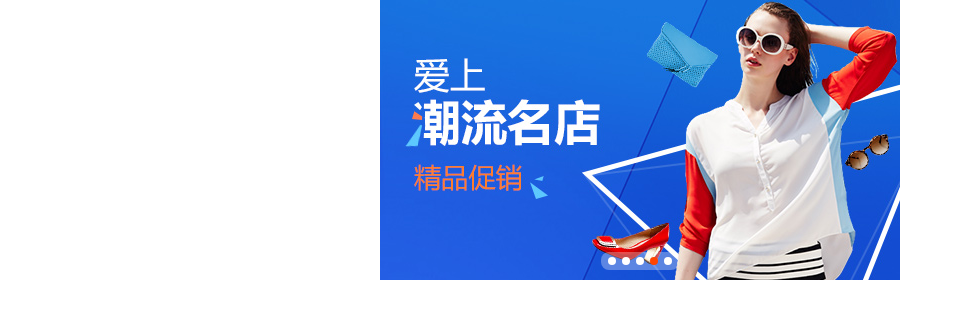
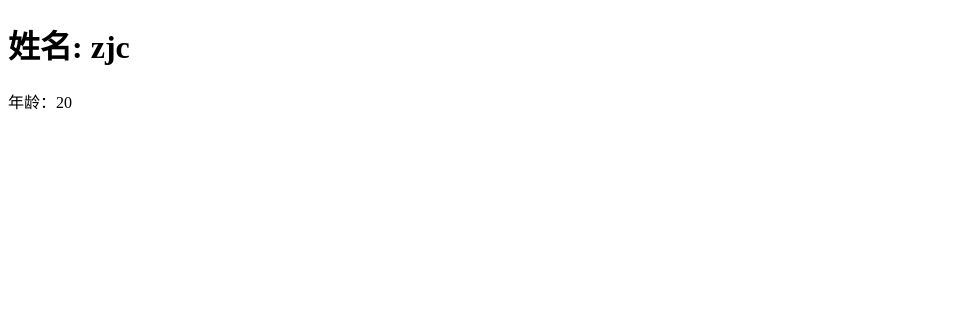
Before and after one commit to 1162941377/React, a React (Create React App) app in the folder react-learn/: page / in a window 1280 px wide. Shown: the top 318 px of the page, without its empty margins (0-955 px from the left). Built offline with nearby package versions, Linux system fonts and the light colour scheme.

Commit message:
Ref转发

```diff
--- a/react-learn/src/App.js
+++ b/react-learn/src/App.js
@@ -1,5 +1,5 @@
 import React, { Component } from "react";
-import Test from "./components/Banner/Test";
+import Test from "./Test";
 
 export default class App extends Component {
   render() {
--- /dev/null
+++ b/react-learn/src/Cmp.js
@@ -0,0 +1,13 @@
+import React, { Component } from "react";
+
+export default class Cmp extends Component {
+  render() {
+    // console.log(this.props);
+    return (
+      <>
+        <h1>姓名: {this.props.name}</h1>
+        <span>年龄：{this.props.age}</span>
+      </>
+    );
+  }
+}
--- /dev/null
+++ b/react-learn/src/Test.js
@@ -0,0 +1,21 @@
+import React, { Component } from "react";
+import Cmp from "./Cmp";
+import withLog from "./withLog";
+
+const ACmp = withLog(Cmp);
+
+export default class Test extends Component {
+  myRef = React.createRef();
+
+  componentDidMount() {
+    console.log(this.myRef);
+  }
+
+  render() {
+    return (
+      <>
+        <ACmp ref={this.myRef} age={20} name="zjc" />
+      </>
+    );
+  }
+}
--- /dev/null
+++ b/react-learn/src/withLog.js
@@ -0,0 +1,28 @@
+import React, { Component } from "react";
+
+export default function withLog(Cmp) {
+  class LogWrapper extends Component {
+    componentDidMount() {
+      console.log(`日志：组件${Cmp}被创建了！${Date.now()}`);
+    }
+
+    componentWillUnmount() {
+      console.log(`日志：组件${Cmp}即将被销毁了！${Date.now()}`);
+    }
+
+    render() {
+      // 正常的属性
+      // forwardRef：表示要转发的 ref（current: null）
+      const { forwardRef, ...rest } = this.props;
+      return (
+        <>
+          <Cmp ref={forwardRef} {...rest} />
+        </>
+      );
+    }
+  }
+
+  return React.forwardRef((props, ref) => {
+    return <LogWrapper {...props} forwardRef={ref} />;
+  });
+}
```
Also changed, not shown: react-learn/src/Test copy 2.js (added, +29 -0 lines), react-learn/src/Test copy.js (added, +32 -0 lines), 1 other file (tests, documents, lock files or other folders).
